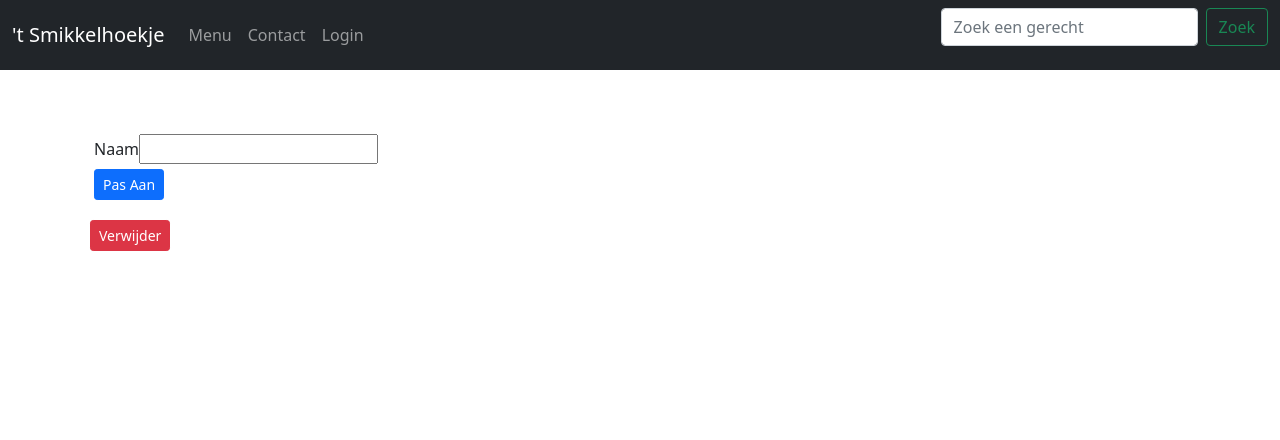
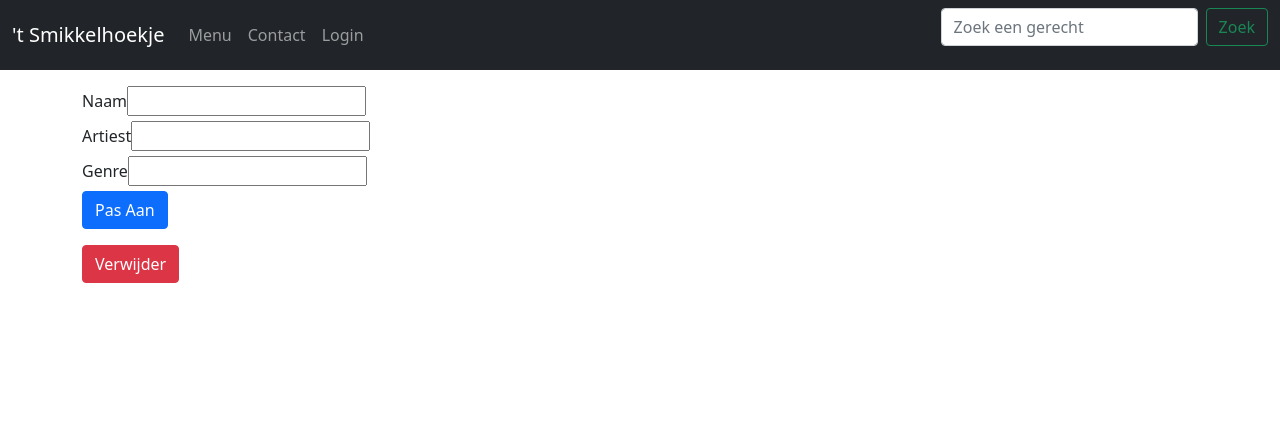
Before and after one commit to DaanGrob05/Mini-CRUD, a PHP site: page /index.php?page=editMenuItem in a window 1280 px wide. Shown: the top 440 px of the page. Run offline with PHP 8.4, Linux system fonts and the light colour scheme; data that the repository does not hold is empty.

Commit message:
update (#1)

```diff
--- a/php/editMenuItem.php
+++ b/php/editMenuItem.php
@@ -10,31 +10,43 @@
 <div class="container">
     <?php
         $res = $result[0];
-        echo $res['artiest'] . "<br>";
-        echo $res['genre'] . "<br>";
+        // echo $res['artiest'] . "<br>";
+        // echo $res['genre'] . "<br>";
 
         // TODO Aanpas functionaliteit
         // Pas aan
-        echo "<div class='container pt-3'>";
-            echo "<form method='post' action='redirects/redirect.php?page=menuItem'>";
+        echo "<form method='post' action='redirects/redirect.php?page=menuItem' class='pt-3'>";
+            // Item ID
             echo "<div class='form-group'>";
                 echo "<input type='hidden' class='form-control' name='menuItemID' value='" . $_POST['menuItemID'] . "'>";
             echo "</div>";
 
+            // Titel
             echo "<div class='form-group'>";
                 echo "<label class='form-label'>Naam</label>";
-                    echo "<input type='text' name='itemName' value='" . $res['titel'] . "'></input>";
+                echo "<input type='text' name='titel' value='" . $res['titel'] . "'></input>";
             echo "</div>";
 
-                echo "<button type='submit' class='btn btn-primary btn-sm' name='editMenuItem' value='true' >Pas Aan</button>";
+            // Artiest
+            echo "<div class='form-group'>";
+                echo "<label class='form-label'>Artiest</label>";
+                echo "<input type='text' name='artiest' value='" . $res['artiest'] . "'></input>";
+            echo "</div>";
+
+            // Genre
+            echo "<div class='form-group'>";
+                echo "<label class='form-label'>Genre</label>";
+                echo "<input type='text' name='genre' value='" . $res['genre'] . "'></input>";
+            echo "</div>";
+
+            echo "<button type='submit' class='btn btn-primary' name='editMenuItem' value='true' >Pas Aan</button>";
         echo "</form>";
-        echo "</div>";
 
 
         // Verwijder
-        echo "<form method='post' class='form-control-sm' action='redirects/redirect.php?page=menuItem'>";
+        echo "<form method='post' action='redirects/redirect.php?page=menuItem'>";
             echo "<input type='hidden' name='menuItemID' value='" . $_POST['menuItemID'] . "'>";
-            echo "<button type='submit' class='btn btn-danger btn-sm' name='deleteMenuItem' value='true'>Verwijder</button>";
+            echo "<button type='submit' class='btn btn-danger' name='deleteMenuItem' value='true'>Verwijder</button>";
         echo "</form>";
     ?>
 </div>
```
Also changed, not shown: php/redirects/menuItem.php (+16 -0 lines). Lines whose indentation alone changed are shown as unchanged.
